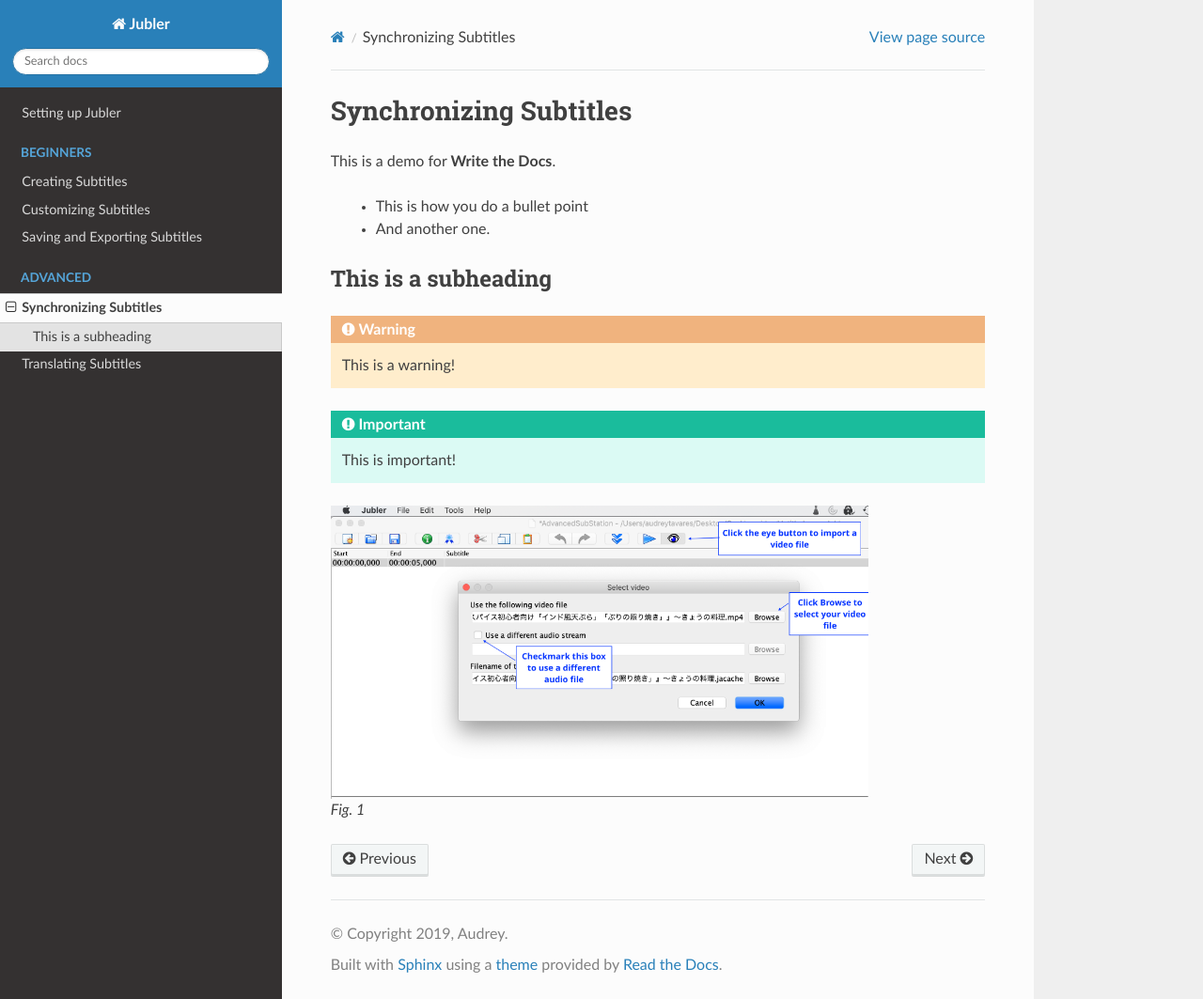
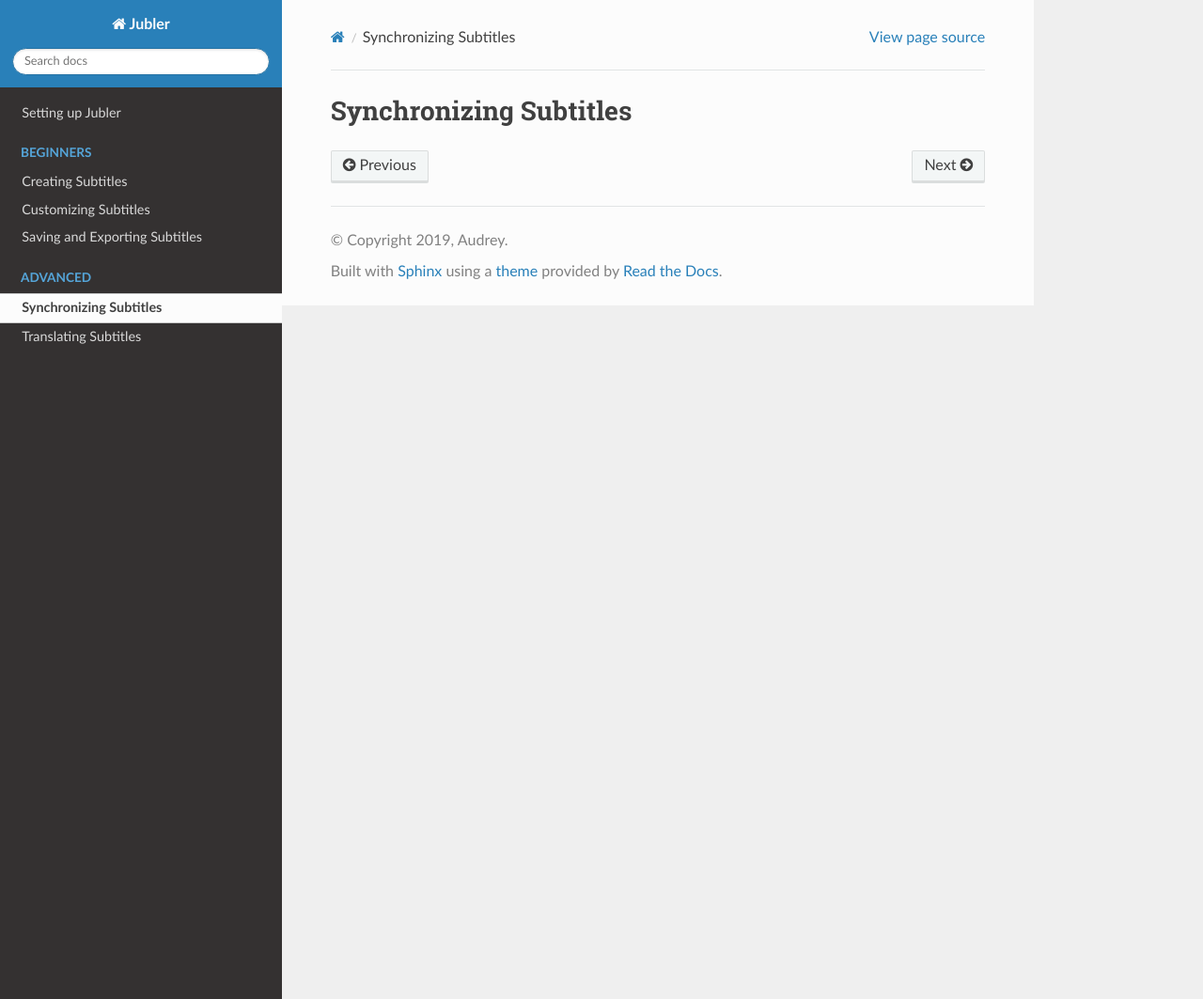
Before and after one commit to audstav/jubler, a Sphinx documentation site: the page built from docs/source/synchronizing.rst, in a window 1280 px wide and 1063 px high. Shown: the whole window at 94% size. Built offline with Sphinx 7.4.7 and the Read the Docs theme 2.0.0, drawn with Linux system fonts in a browser that asks for light colours.

Commit message:
Erased changes

```diff
--- a/docs/source/synchronizing.rst
+++ b/docs/source/synchronizing.rst
@@ -2,26 +2,3 @@
 
 Synchronizing Subtitles
 ========================
-
-This is a demo for **Write the Docs**.
-
- * This is how you do a bullet point
- * And another one.
-
-This is a subheading
-----------------------
-
-.. warning::
-
-   This is a warning!
-
-.. important::
-
-   This is important!
-
-
-.. figure:: /images/adjust.png
-   :alt: Adjusting an image
-   :scale: 30 %
-
-   *Fig. 1*
```
